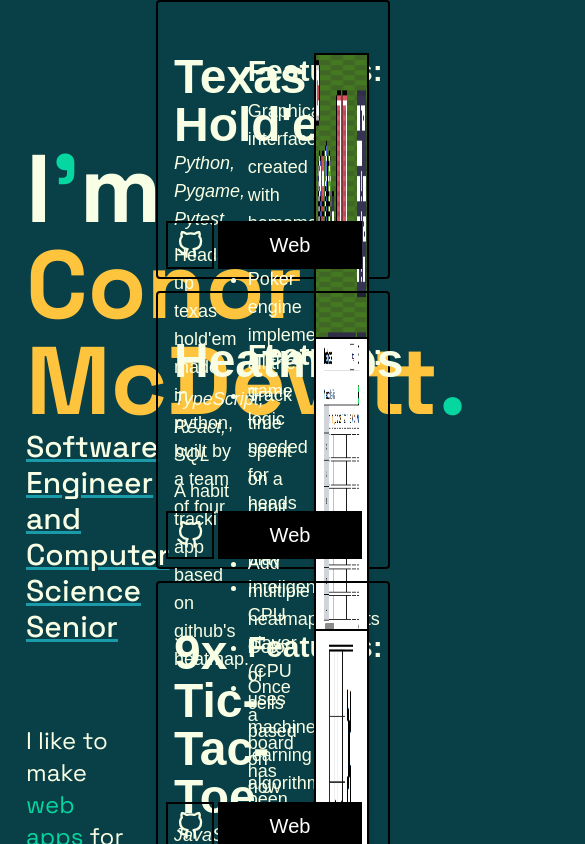
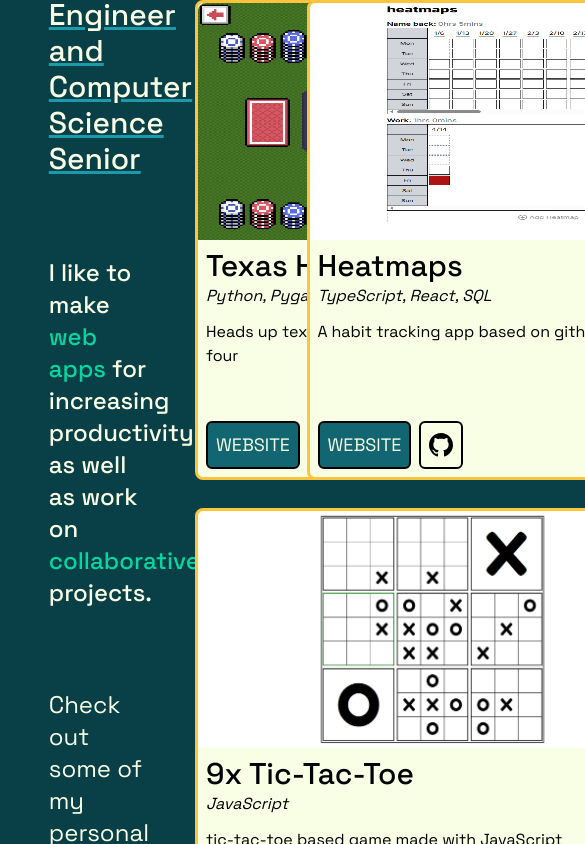
Before and after one commit to ConorMcD5612/portfolio_v2, a Next.js app: page / in a window 390 px wide. Shown: the top 844 px of the page, 585 px wide, since content can reach past the window. Built offline with nearby package versions, Linux system fonts and the light colour scheme.

Commit message:
cards done trying to make more responsive

```diff
--- a/src/app/IconBtn.tsx
+++ b/src/app/IconBtn.tsx
@@ -25,7 +25,7 @@ export const IconBtn = ({
     hover:border-black
     `
     }>
-      <div className="text-black font-extrabold  text-xl">{name.toUpperCase()}</div>
+      <div className="text-black font-extrabold text-xl">{name.toUpperCase()}</div>
       <img height={size} width={size} src={iconSrc} />
     </button>
   );
--- a/src/app/Project.tsx
+++ /dev/null
@@ -1,41 +0,0 @@
-import React from "react";
-import { Tech } from "./Tech";
-import { Features } from "./Features";
-import { GitHub } from "react-feather";
-
-export const Project = ({
-  name,
-  description,
-  imgSrc,
-  gitURL,
-  tech,
-  features,
-}: {
-  name: string;
-  description: string;
-  imgSrc: string;
-  gitURL: string;
-  tech: string[];
-  features: string[];
-}) => {
-  return (
-    <div className="grid relative grid-flow-col grid-cols-3 gap-2 w-full text-lg rounded-sm h-[33vh] border-2 border-black place-items-center p-4">
-      <div className="w-full h-11/12">
-        <h2 className="font-extrabold text-5xl">{name}</h2>
-        <Tech tech={tech} />
-        <p className="font-medium mt-2">{description}</p>
-      </div>
-
-      <Features features={features} />
-      <div className="border-black border-2 place-self-center shadow-md w-11/12 h-11/12 overflow-hidden">
-        <img className="w-full h-full" src={imgSrc} />
-      </div>
-
-      {/*buttons at the bottom */}
-      <div className="flex absolute gap-1 left-0 bottom-0 p-2">
-        <GitHub className="border-black border-2 p-2" size={48}/>
-        <button className="border-black border-2 p-2 w-36 bg-black text-white text-xl font-medium">Web</button>
-      </div>
-    </div>
-  );
-};
--- /dev/null
+++ b/src/app/ProjectCard.tsx
@@ -0,0 +1,61 @@
+import React from "react";
+import { Tech } from "./Tech";
+import { Features } from "./Features";
+import { GitHub } from "react-feather";
+
+export const ProjectCard = ({
+  name,
+  description,
+  imgSrc,
+  gitURL,
+  tech,
+  features,
+}: {
+  name: string;
+  description: string;
+  imgSrc: string;
+  gitURL: string;
+  tech: string[];
+  features: string[];
+}) => {
+  return (
+    <div
+      className="
+    relative
+    flex
+    flex-col
+    text-black
+    border-light-orange
+    border-3
+    w-[480px]
+    h-[480px]
+    bg-cream
+    rounded-lg
+    "
+    >
+      <div className={`h-1/2 w-full`}>
+        <img
+          src={imgSrc}
+          className="w-full h-full rounded-t-lg"
+        ></img>
+      </div>
+      <div>
+        <div className="flex flex-col gap-3 h-1/2 w-full p-2">
+          <div>
+            <h2 className="font-medium text-3xl">{name}</h2>
+            <Tech tech={tech} />
+          </div>
+          <p>{description}</p>
+        </div>
+      </div>
+      <div className="absolute left-0 bottom-0 m-2 flex gap-2 text-lg">
+      <button className="bg-dark-blue rounded-md p-2 text-cream border-black border-2 text-lg">
+        WEBSITE
+      </button>
+      <button className="rounded-md p-2 border-black border-2">
+        <img src={"/icons/iconmonstr-github-1.svg"}></img>
+      </button>
+      </div>
+    </div>
+  );
+};
--- /dev/null
+++ b/src/app/Projects.tsx
@@ -0,0 +1,67 @@
+import React from "react";
+import { ProjectCard } from "./ProjectCard";
+import texasImg from "../../public/images/gameplay.png";
+import ticTacImg from "../../public/images/tictac.png";
+import heatmapImg from "../../public/images/heatmap.png";
+
+const project_info = [
+  {
+    name: "Texas Hold'em",
+    description:
+      "Heads up texas hold'em made in python, built by a team of four",
+    imgSrc: texasImg,
+    gitURL: "https://github.com/sgmalik/software_engineering_final",
+    tech: ["Python", "Pygame", "Pytest"],
+    features: [
+      "Graphical interface created with homemade assets",
+      "Poker engine implementing all the game logic needed for heads up play",
+      "Inteligent CPU player (CPU uses machine learning algorithms to decide action's)",
+    ],
+  },
+  {
+    name: "Heatmaps",
+    description: "A habit tracking app based on github's heatmap.",
+    imgSrc: heatmapImg,
+    gitURL: "https://heatmaps-eta.vercel.app/dashboard",
+    tech: ["TypeScript", "React", "SQL"],
+    features: [
+      "Track time spent on a habit daily",
+      "Add multiple heatmaps/habits",
+      "Color of cells based on how much time you spent on a habit that day",
+    ],
+  },
+  {
+    name: "9x Tic-Tac-Toe",
+    description: "tic-tac-toe based game made with JavaScript",
+    imgSrc: ticTacImg,
+    gitURL: "https://conormcd5612.github.io/",
+    tech: ["JavaScript"],
+    features: [
+      "Once a board has been clicked, goes to corresponding board",
+      "Highlights current gameboard",
+      "Once a player gets three X or O's in a row/col/diagonal they win",
+    ],
+  },
+];
+
+export const Projects = () => {
+  return (
+    <div className="grid grid-rows-2 grid-cols-2 gap-7">
+      {project_info.map(
+        ({ name, description, imgSrc, gitURL, tech, features }, index) => {
+          return (
+            <ProjectCard
+              name={name}
+              description={description}
+              imgSrc={imgSrc.src}
+              gitURL={gitURL}
+              tech={tech}
+              features={features}
+              key={index}
+            />
+          );
+        }
+      )}
+    </div>
+  );
+};
--- a/src/app/SideBar.tsx
+++ b/src/app/SideBar.tsx
@@ -3,17 +3,10 @@ import { GitHub } from "react-feather";
 import { Space_Grotesk } from "next/font/google";
 import { BtnGroup } from "./BtnGroup";
 
-const SpaceGrotesk = Space_Grotesk({
-  variable: "--font-grotesk",
-  subsets: ["latin"],
-});
-
 export const SideBar = () => {
   // github, resume
   return (
-    <div
-      className={`flex flex-col w-4/6 h-4/6 gap-20 ${SpaceGrotesk.className}`}
-    >
+    <div className={`flex flex-col gap-20 w-1/2`}>
       <header className="inline-block font-black text-8xl">
         <h1>
           I<span className="text-mint">'</span>m
@@ -28,7 +21,7 @@ export const SideBar = () => {
       </header>
 
       <div className="flex gap-3 flex-col">
-        <div className="text-2xl">
+        <div className="text-2xl font-medium">
           <p className="">
             I like to make<span className="text-mint"> web apps</span> for
             increasing productivity, as well as work on{" "}
@@ -36,6 +29,14 @@ export const SideBar = () => {
           </p>
         </div>
       </div>
+      <div className="flex">
+        <p className="text-2xl">
+          Check out some of my personal projects and projects I've built for
+          school
+        </p>
+
+      </div>
+
       <BtnGroup />
     </div>
   );
--- a/src/app/layout.tsx
+++ b/src/app/layout.tsx
@@ -13,6 +13,10 @@ const lexend = Lexend({
 })
 
 
+const SpaceGrotesk = Space_Grotesk({
+  variable: "--font-grotesk",
+  subsets: ["latin"],
+});
 
 export const metadata: Metadata = {
   title: "Create Next App",
@@ -27,7 +31,7 @@ export default function RootLayout({
   return (
     <html lang="en">
       <body
-        className={`${lexend.variable} bg-dark-blue antialiased`}
+        className={`${SpaceGrotesk.className} bg-dark-blue antialiased`}
       >
         {children}
       </body>
--- a/src/app/page.tsx
+++ b/src/app/page.tsx
@@ -1,73 +1,16 @@
-import { Project } from "./Project";
+
 import { SideBar } from "./SideBar";
-import texasImg from "../../public/images/gameplay.png";
-import ticTacImg from "../../public/images/tictac.png";
-import heatmapImg from "../../public/images/heatmap.png";
 
-const project_info = [
-  {
-    name: "Texas Hold'em",
-    description:
-      "Heads up texas hold'em made in python, built by a team of four",
-    imgSrc: texasImg,
-    gitURL: "https://github.com/sgmalik/software_engineering_final",
-    tech: ["Python", "Pygame", "Pytest"],
-    features: [
-      "Graphical interface created with homemade assets",
-      "Poker engine implementing all the game logic needed for heads up play",
-      "Inteligent CPU player (CPU uses machine learning algorithms to decide action's)",
-    ],
-  },
-  {
-    name: "Heatmaps",
-    description: "A habit tracking app based on github's heatmap.",
-    imgSrc: heatmapImg,
-    gitURL: "https://heatmaps-eta.vercel.app/dashboard",
-    tech: ["TypeScript", "React", "SQL"],
-    features: [
-      "Track time spent on a habit daily",
-      "Add multiple heatmaps/habits",
-      "Color of cells based on how much time you spent on a habit that day",
-    ],
-  },
-  {
-    name: "9x Tic-Tac-Toe",
-    description: "tic-tac-toe based game made with JavaScript",
-    imgSrc: ticTacImg,
-    gitURL: "https://conormcd5612.github.io/",
-    tech: ["JavaScript"],
-    features: [
-      "Once a board has been clicked, goes to corresponding board",
-      "Highlights current gameboard",
-      "Once a player gets three X or O's in a row/col/diagonal they win",
-    ],
-  },
-];
+import { Projects } from "./Projects";
 
 export default function Home() {
   return (
-    <div className="">
-      <div className="flex h-full place-items-center justify-center border-black w-2/5 fixed left-0">
+    <div className="flex">
+      <div className="flex h-[100vh] place-items-center justify-center border-black w-1/2">
         <SideBar />
       </div>
-      <div className="flex justify-center absolute right-0 w-3/5">
-        <div className="flex flex-col gap-3">
-          {project_info.map(
-            ({ name, description, imgSrc, gitURL, tech, features }, index) => {
-              return (
-                <Project
-                  name={name}
-                  description={description}
-                  imgSrc={imgSrc.src}
-                  gitURL={gitURL}
-                  tech={tech}
-                  features={features}
-                  key={index}
-                />
-              );
-            }
-          )}
-        </div>
+      <div className="flex place-items-center">
+        <Projects />
       </div>
     </div>
   );
```
Also changed, not shown: public/icons/iconmonstr-arrow-right-lined.svg (added).
